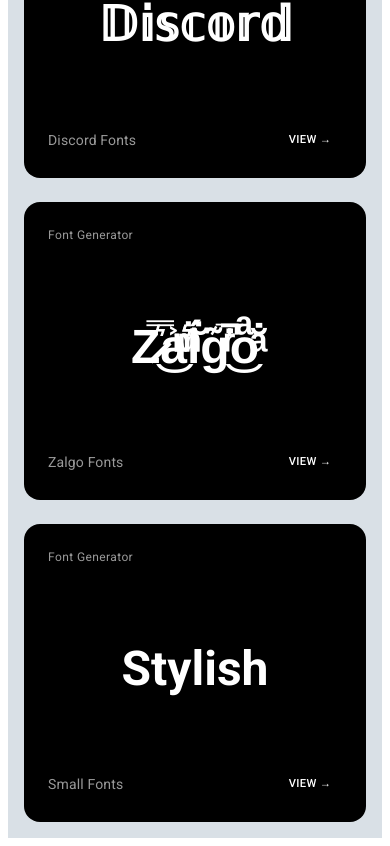
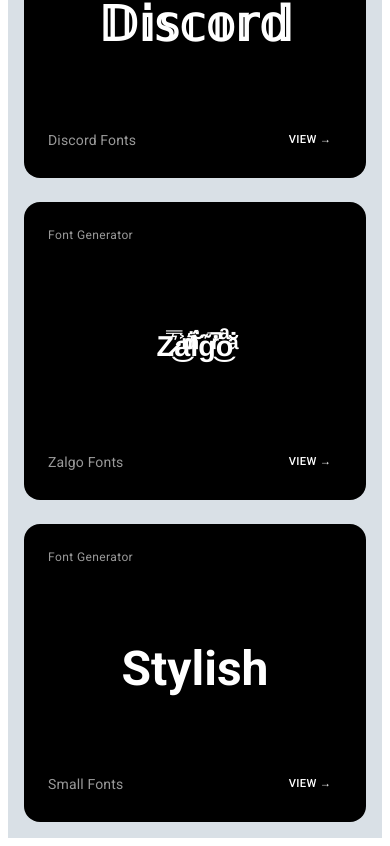
Before and after one commit to nakul-saini404/Font-generator, a React (Vite) app: page /Font-generator/cool in a window 390 px wide. Shown: the part 3758-4604 px from the top of the page. Built offline with nearby package versions, Linux system fonts and the light colour scheme.

Commit message:
update code

```diff
--- a/src/Components/Footer.jsx
+++ b/src/Components/Footer.jsx
@@ -358,7 +358,11 @@
                 variant="h3"
                 fontWeight={600}
                 textAlign="center"
-                sx={{ mt: 2 }}
+                sx={{ mt: 2,
+                   "@media (max-width:500px)": {
+      fontSize: "1.8rem"
+    }
+                 }}
               >
                 Z̷͛̿͜a͐ͫͫ͛ͧ͛l̈́̆g͊̅̇ͬ̍̚͜oͣ̐ͣ
               </Typography>
```
